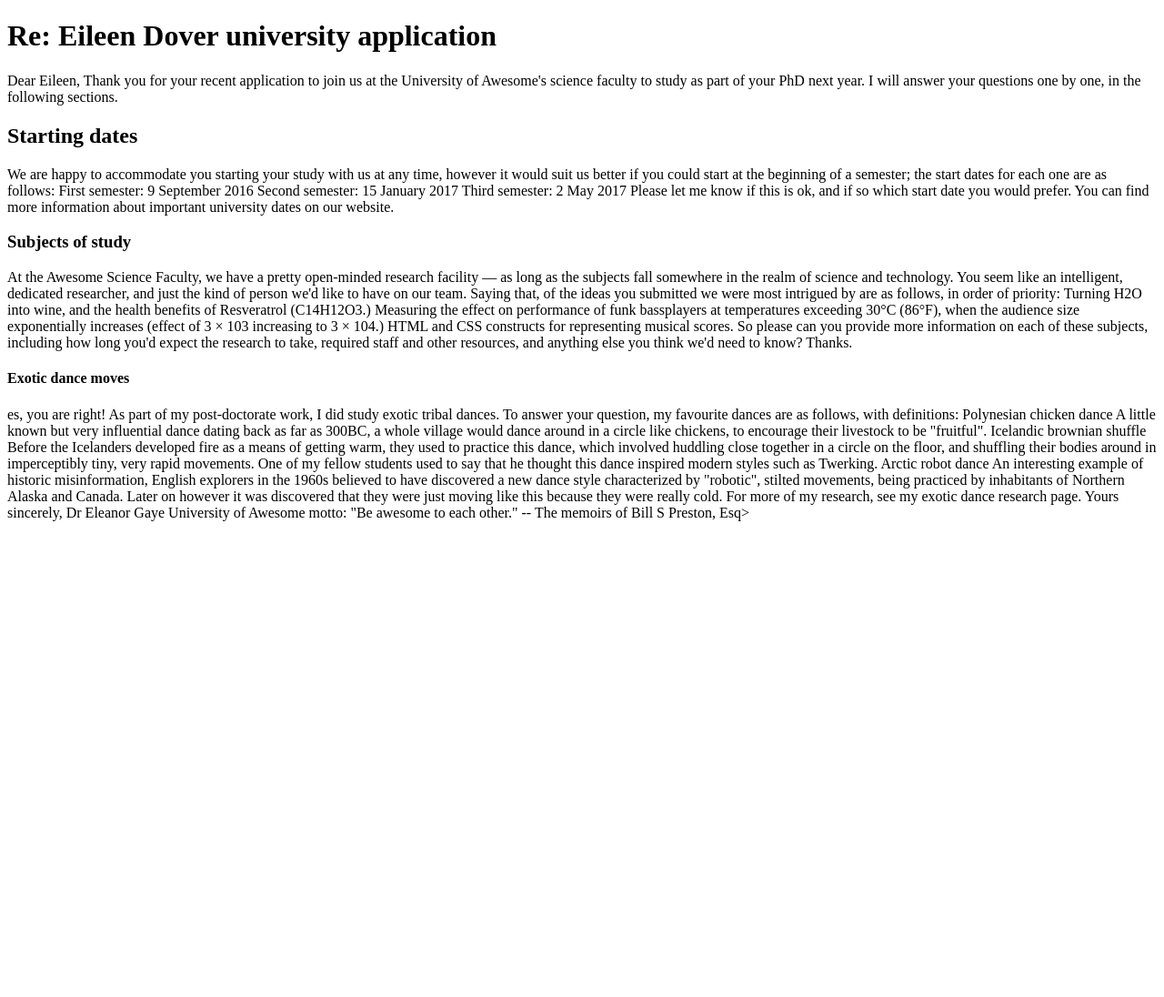
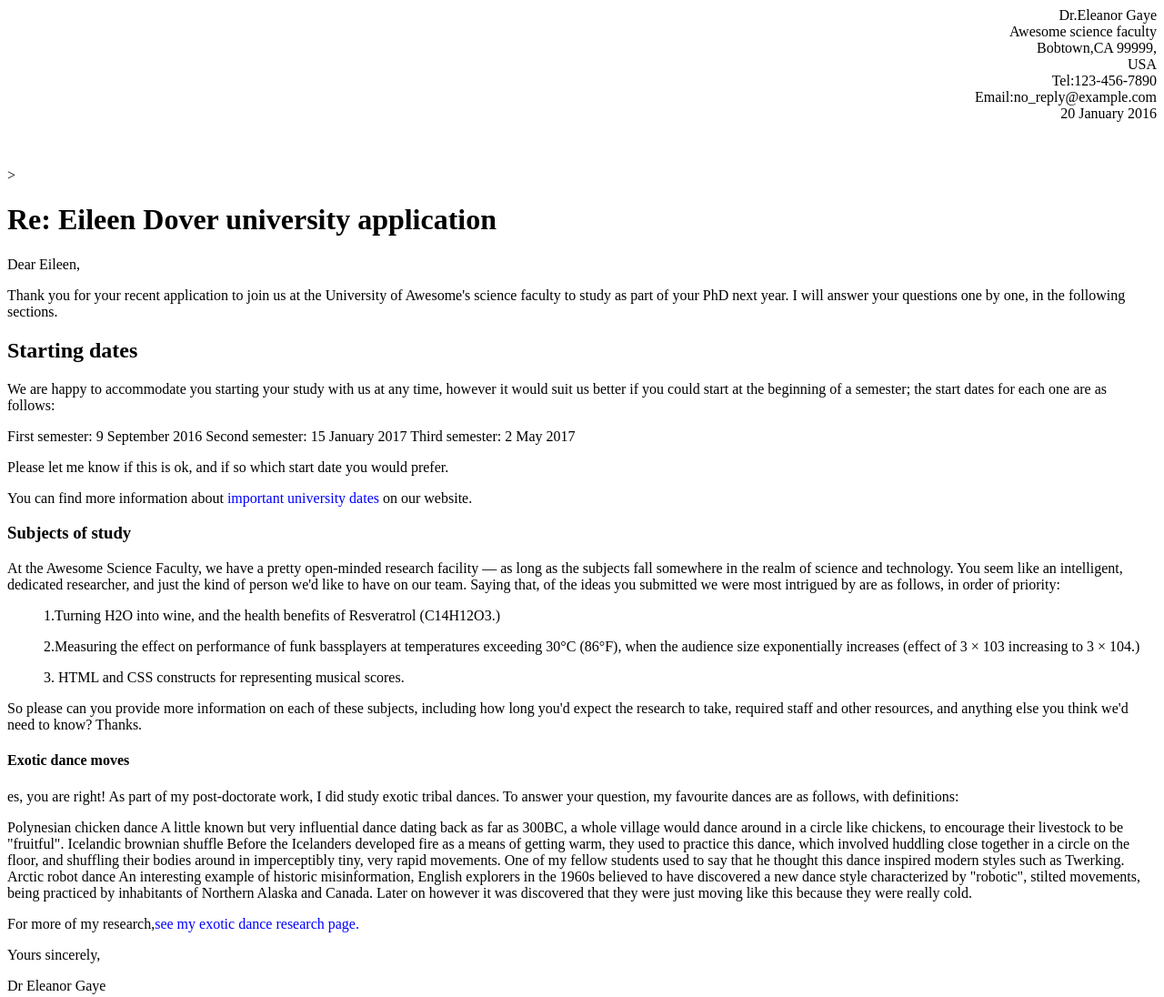
Before and after one commit to vlaxroque/letter-assessment, a plain HTML site: page index.html in a window 1280 px wide. Shown: the top 1096 px of the page at 91% size. Before the commit the page ends 800 px from the top, so only its background shows below. Drawn offline with Linux system fonts and the light colour scheme.

Commit message:
initial commit

```diff
--- a/index.html
+++ b/index.html
@@ -7,50 +7,65 @@
     <title>Document</title>
 </head>
 <body>
+    <div align ="right">
+    Dr.Eleanor Gaye<br>
+    Awesome science faculty<br>
+    Bobtown,CA 99999,<br>
+                USA<br>
+                Tel:123-456-7890<br>
+                Email:no_reply@example.com<br>
+                20 January 2016</div align="right"<br>
+</p>
+                <div align ="left>
+                        Miss Eileen Dover<br>
+                        4321 Cliff Top Edge<br>
+                        Dover, CT9 XXX<br>
+                        UK</div align="left"><br>
+                </p>>
     <h1>Re: Eileen Dover university application
         </h1>
-        <p1>
+        <p>
                 Dear Eileen,
-                </p1>
-                <p2>Thank you for your recent application to join us at the University of Awesome's science faculty to study as part of your PhD next year. I will answer your questions one by one, in the following sections.
-                    </p2>
+                </p>
+                <p>Thank you for your recent application to join us at the University of Awesome's science faculty to study as part of your PhD next year. I will answer your questions one by one, in the following sections.
+                    </p>
                     <h2>Starting dates</h2>
-                    <p3>We are happy to accommodate you starting your study with us at any time, however it would suit us better if you could start at the beginning of a semester; the start dates for each one are as follows:
-                        </p3>
-                        <p4>First semester: 9 September 2016
+                    <p>We are happy to accommodate you starting your study with us at any time, however it would suit us better if you could start at the beginning of a semester; the start dates for each one are as follows:
+                        </p>
+                        <p>First semester: 9 September 2016
                                 Second semester: 15 January 2017
                                 Third semester: 2 May 2017
-                                </p4>
-                                <p5>Please let me know if this is ok, and if so which start date you would prefer.
-                                    </p5>
-                                    <p6>You can find more information about important university dates on our website.
+                        </p>
+                                <p>Please let me know if this is ok, and if so which start date you would prefer.
+                                    </p>
+                                    <p>You can find more information about <font size="3" color="blue"<u>important university dates</u></font> on our website.
 
-                                        </p6>
+                                        </p>
                                         <h3>Subjects of study
                                             </h3>
-                                            <p7>At the Awesome Science Faculty, we have a pretty open-minded research facility — as long as the subjects fall somewhere in the realm of science and technology. You seem like an intelligent, dedicated researcher, and just the kind of person we'd like to have on our team. Saying that, of the ideas you submitted we were most intrigued by are as follows, in order of priority:
-                                                </p7>
-                                                <p8>Turning H2O into wine, and the health benefits of Resveratrol (C14H12O3.)
-                                                        Measuring the effect on performance of funk bassplayers at temperatures exceeding 30°C (86°F), when the audience size exponentially increases (effect of 3 × 103 increasing to 3 × 104.)
-                                                        HTML and CSS constructs for representing musical scores.
-                                                        </p8>
-                                                        <p9>So please can you provide more information on each of these subjects, including how long you'd expect the research to take, required staff and other resources, and anything else you think we'd need to know? Thanks.
-                                                            </p9>
+                                            <p>At the Awesome Science Faculty, we have a pretty open-minded research facility — as long as the subjects fall somewhere in the realm of science and technology. You seem like an intelligent, dedicated researcher, and just the kind of person we'd like to have on our team. Saying that, of the ideas you submitted we were most intrigued by are as follows, in order of priority:
+                                                </p>
+                                                <ul>1.Turning H2O into wine, and the health benefits of Resveratrol (C14H12O3.)</ul>
+                                                      <ul>2.Measuring the effect on performance of funk bassplayers at temperatures exceeding 30°C (86°F), when the audience size exponentially increases (effect of 3 × 103 increasing to 3 × 104.)</ul>
+                                                       <ul>3. HTML and CSS constructs for representing musical scores.</ul>
+                                                        </p>
+                                                        <p>So please can you provide more information on each of these subjects, including how long you'd expect the research to take, required staff and other resources, and anything else you think we'd need to know? Thanks.
+                                                            </p>
                                                             <h4>Exotic dance moves
                                                                 </h4>
-                                                                <p10>es, you are right! As part of my post-doctorate work, I did study exotic tribal dances. To answer your question, my favourite dances are as follows, with definitions:
-                                                                    </p10>
-                                                                    <p11>Polynesian chicken dance
+                                                                <p>es, you are right! As part of my post-doctorate work, I did study exotic tribal dances. To answer your question, my favourite dances are as follows, with definitions:
+                                                                    </p>
+                                                                    <p>Polynesian chicken dance
                                                                             A little known but very influential dance dating back as far as 300BC, a whole village would dance around in a circle like chickens, to encourage their livestock to be "fruitful".
                                                                             Icelandic brownian shuffle
                                                                             Before the Icelanders developed fire as a means of getting warm, they used to practice this dance, which involved huddling close together in a circle on the floor, and shuffling their bodies around in imperceptibly tiny, very rapid movements. One of my fellow students used to say that he thought this dance inspired modern styles such as Twerking.
                                                                             Arctic robot dance
                                                                             An interesting example of historic misinformation, English explorers in the 1960s believed to have discovered a new dance style characterized by "robotic", stilted movements, being practiced by inhabitants of Northern Alaska and Canada. Later on however it was discovered that they were just moving like this because they were really cold.
-                                                                            </p11>
-                                                                            <p12>For more of my research, see my exotic dance research page.</p12>
-                                                                                <p13>Yours sincerely,</p13>
-                                                                                <p14>Dr Eleanor Gaye</p14>
-                                                                                <p15>University of Awesome motto: "Be awesome to each other." -- The memoirs of Bill S Preston, Esq</p15>>
+                                                                            </p>
+                                                                            <p>For more of my research,<font size="3" color="blue" <u>see my exotic dance research page.</u></font></p>
+                                                                                <p>Yours sincerely,</p>
+                                                                                <p>Dr Eleanor Gaye</p>
+                                                                                <p>University of Awesome motto: "Be awesome to each other.<i>" -- The memoirs of Bill S Preston, Esq</i></p>
 
 </body>
 </html>
```
